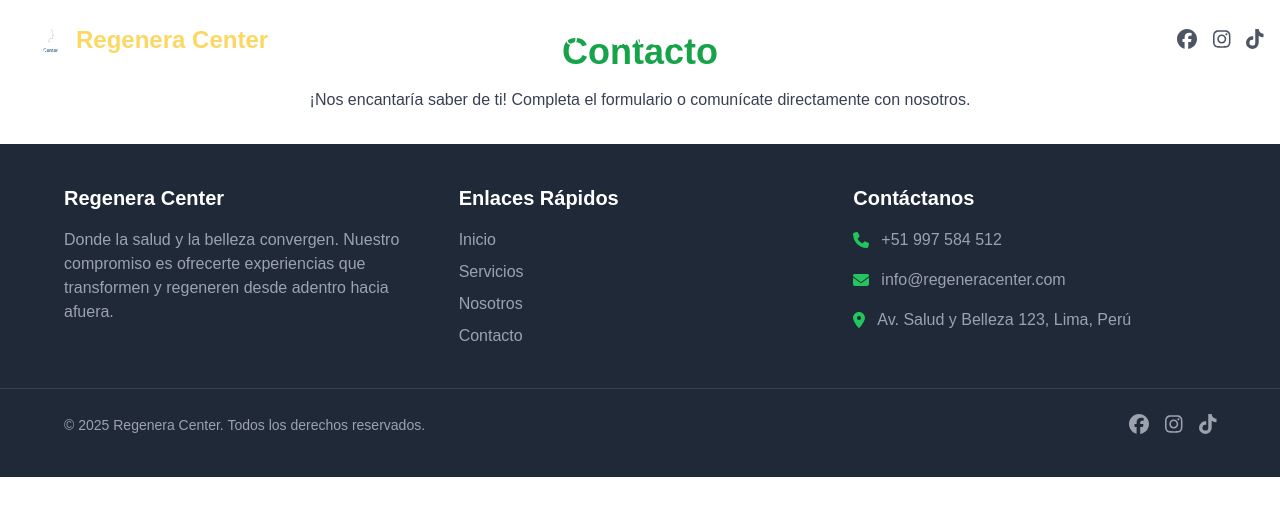
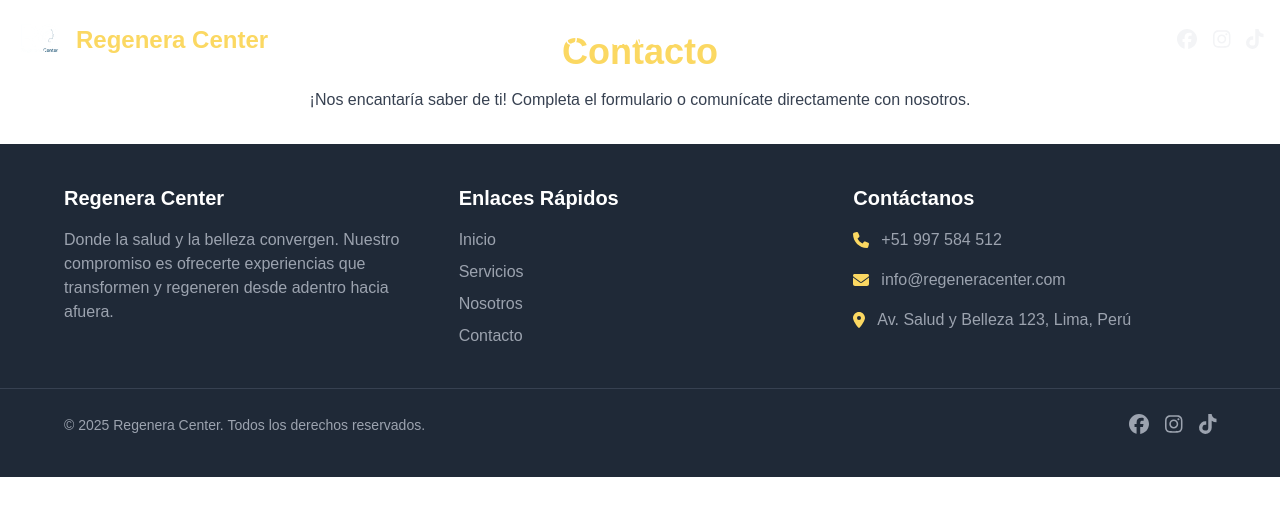
Before and after one commit to AnthonyAlvaroJC/CLINICA-WEB, a Next.js app: page /contacto in a window 1280 px wide. Shown: the top 516 px of the page. Built offline with nearby package versions, Linux system fonts and the light colour scheme.

Commit message:
chore: colors

```diff
--- a/components/AboutUs.tsx
+++ b/components/AboutUs.tsx
@@ -38,7 +38,7 @@ export default function AboutUs() {
                         transition={{ duration: 1 }}
                         viewport={{ once: true }}
                     >
-                        <h3 className="text-3xl font-semibold text-gray-800">
+                        <h3 className="text-3xl font-semibold text-[#135e82]">
                             Un Enfoque Holístico
                         </h3>
                         <p className="text-lg text-gray-600 mt-4">
--- a/components/Footer.tsx
+++ b/components/Footer.tsx
@@ -38,15 +38,15 @@ export default function Footer() {
                     <h3 className="text-xl font-semibold mb-4">Contáctanos</h3>
                     <ul className="space-y-4">
                         <li className="flex items-center">
-                            <FontAwesomeIcon icon={faPhone} className="text-green-500 mr-3" />
+                            <FontAwesomeIcon icon={faPhone} className="text-[#fbd862] mr-3" />
                             <span className="text-gray-400">+51 997 584 512</span>
                         </li>
                         <li className="flex items-center">
-                            <FontAwesomeIcon icon={faEnvelope} className="text-green-500 mr-3" />
+                            <FontAwesomeIcon icon={faEnvelope} className="text-[#fbd862] mr-3" />
                             <span className="text-gray-400">info@regeneracenter.com</span>
                         </li>
                         <li className="flex items-center">
-                            <FontAwesomeIcon icon={faMapMarkerAlt} className="text-green-500 mr-3" />
+                            <FontAwesomeIcon icon={faMapMarkerAlt} className="text-[#fbd862] mr-3" />
                             <span className="text-gray-400">Av. Salud y Belleza 123, Lima, Perú</span>
                         </li>
                     </ul>
--- a/components/Header.tsx
+++ b/components/Header.tsx
@@ -60,7 +60,7 @@ export default function Header() {
             href="https://www.facebook.com/share/gyFRCB4j7te9wFnk/"
             target="_blank"
             rel="noopener noreferrer"
-            className="text-gray-600 hover:text-blue-500 transition"
+            className="text-gray-100 hover:text-blue-800 transition"
           >
             <FontAwesomeIcon icon={faFacebook} size="lg" />
           </a>
@@ -68,7 +68,7 @@ export default function Header() {
             href="https://www.instagram.com/regeneracenterperu/profilecard/?igsh=MXBxMmh0bXdrbjB2aQ=="
             target="_blank"
             rel="noopener noreferrer"
-            className="text-gray-600 hover:text-pink-500 transition"
+            className="text-gray-100 hover:text-pink-700 transition"
           >
             <FontAwesomeIcon icon={faInstagram} size="lg" />
           </a>
@@ -76,7 +76,7 @@ export default function Header() {
             href="https://www.tiktok.com/"
             target="_blank"
             rel="noopener noreferrer"
-            className="text-gray-600 hover:text-black transition"
+            className="text-gray-100 hover:text-black transition"
           >
             <FontAwesomeIcon icon={faTiktok} size="lg" />
           </a>
--- a/components/Hero.tsx
+++ b/components/Hero.tsx
@@ -40,11 +40,11 @@ export default function Hero() {
         <section className="relative h-screen flex items-center bg-gradient-to-r from-[#0e4a6e] via-[#135e82] to-[#1994bf]">
             {/* Contenido del Texto */}
             <div className="w-full md:w-1/3 h-full flex flex-col justify-center px-8 md:px-12 text-white">
-                <h1 className="text-4xl md:text-5xl font-bold">{title}</h1>
+                <h1 className="text-4xl md:text-5xl font-bold text-[#fbd862]">{title}</h1>
                 <p className="mt-4 text-lg md:text-xl">{description}</p>
                 <a
                     href="#servicios"
-                    className="mt-6 inline-block bg-white text-green-700 py-3 px-6 rounded-lg shadow hover:bg-gray-100 transition"
+                    className="mt-6 inline-block bg-white text-[#135e82] py-3 px-6 rounded-lg shadow hover:bg-gray-100 transition"
                 >
                     Explorar Servicios
                 </a>
--- a/components/ServiceCardCarousel.tsx
+++ b/components/ServiceCardCarousel.tsx
@@ -113,7 +113,7 @@ export default function ServiceCardCarousel({ images, title }: ServiceCardCarous
           {/* Card content */}
           <div className="p-6 flex flex-col justify-between h-[200px]">
             <div>
-              <h4 className="text-lg font-semibold text-green-700">{images[currentIndex].subtitle}</h4>
+              <h4 className="text-lg font-semibold text-[#135e82]">{images[currentIndex].subtitle}</h4>
               <p className="text-gray-600 mt-2">{images[currentIndex].content}</p>
             </div>
           </div>
--- a/pages/contacto.tsx
+++ b/pages/contacto.tsx
@@ -6,7 +6,7 @@ export default function Contacto() {
         <>
             <Header />
             <main className="p-8">
-                <h1 className="text-4xl font-bold text-center text-green-600">Contacto</h1>
+                <h1 className="text-4xl font-bold text-center text-[#fbd862]">Contacto</h1>
                 <p className="mt-4 text-gray-700 text-center">
                     ¡Nos encantaría saber de ti! Completa el formulario o comunícate directamente con nosotros.
                 </p>
```
